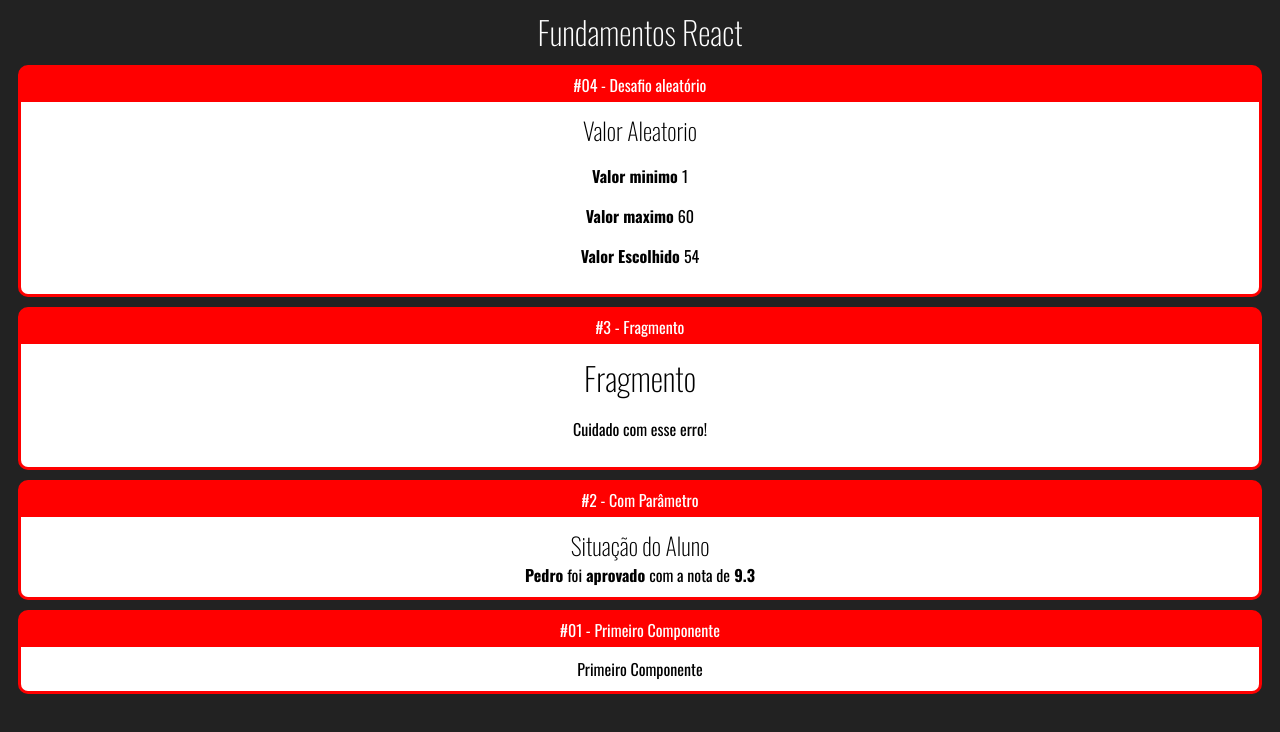
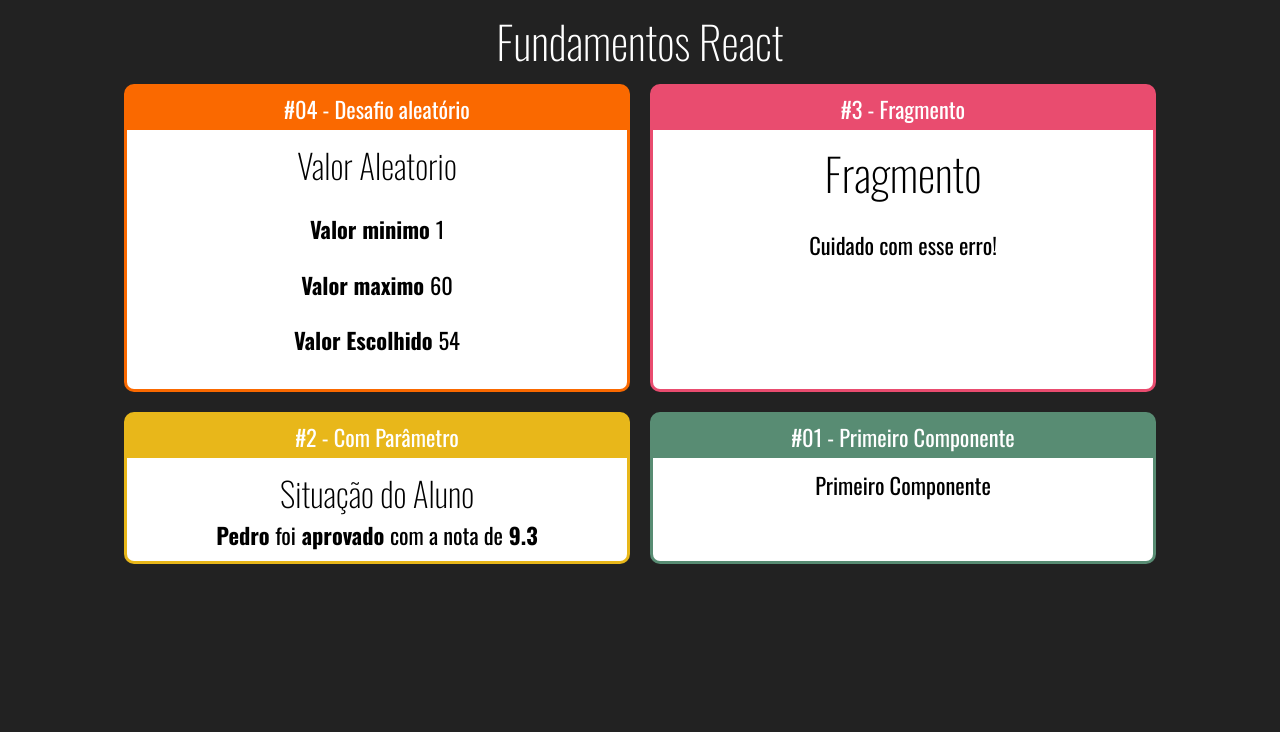
Before and after one commit to Roger-Franco/React, a React (Create React App) app in the folder fundamentos-react/: page / in a window 1280 px wide. Shown: the top 732 px of the page. Built offline with nearby package versions, Linux system fonts and the light colour scheme.

Commit message:
Implementando cores dinamicas ao projeto

```diff
--- /dev/null
+++ b/fundamentos-react/src/App.css
@@ -0,0 +1,5 @@
+.App .Cards {
+  display: flex;
+  justify-content: center;
+  flex-wrap: wrap;
+}
--- a/fundamentos-react/src/App.jsx
+++ b/fundamentos-react/src/App.jsx
@@ -1,6 +1,8 @@
 import React from "react";
 
-import Card from './components/layout/Card'
+import './App.css';
+
+import Card from "./components/layout/Card";
 import Aleatorio from "./components/basicos/Aleatorio";
 import ComParametro from "./components/basicos/ComParametro";
 import Primeiro from "./components/basicos/Primeiro";
@@ -9,15 +11,22 @@
 // eslint-disable-next-line import/no-anonymous-default-export
 export default () => {
   return (
-    <div id="App">
+    <div className="App">
       <h1>Fundamentos React</h1>
-      <Card titulo="#04 - Desafio aleatório"><Aleatorio min={1} max={60} /></Card>
-      <Card titulo="#3 - Fragmento"><Fragmento /></Card>
-      <Card titulo="#2 - Com Parâmetro"><ComParametro titulo="Situação do Aluno" aluno="Pedro" nota={9.3}  /></Card>
-      <Card titulo="#01 - Primeiro Componente"><Primeiro /></Card>
-
-
-
+      <div className="Cards">
+        <Card titulo="#04 - Desafio aleatório" color="#FA6900">
+          <Aleatorio min={1} max={60} />
+        </Card>
+        <Card titulo="#3 - Fragmento" color="#E94C6F">
+          <Fragmento />
+        </Card>
+        <Card titulo="#2 - Com Parâmetro" color="#E8B71A">
+          <ComParametro titulo="Situação do Aluno" aluno="Pedro" nota={9.3} />
+        </Card>
+        <Card titulo="#01 - Primeiro Componente" color="#588C73">
+          <Primeiro />
+        </Card>
+      </div>
     </div>
   );
-}
+};
--- a/fundamentos-react/src/components/basicos/Fragmento.jsx
+++ b/fundamentos-react/src/components/basicos/Fragmento.jsx
@@ -4,7 +4,7 @@
   return (
     <div>
       <h1>Fragmento</h1>
-        <p>Cuidado com esse erro!</p>
+      <p>Cuidado com esse erro!</p>
     </div>
   );
 };
--- a/fundamentos-react/src/components/layout/Card.css
+++ b/fundamentos-react/src/components/layout/Card.css
@@ -1,9 +1,13 @@
 .Card {
-  background-color: red;
-  border: 3px solid red;
+  border: 3px solid;
   border-radius: 10px;
   overflow: hidden;
   margin: 10px;
+
+  display: flex;
+  flex-direction: column;
+  max-width: 500px;
+  min-width: 500px;
 }
 
 .Card .Title {
@@ -13,6 +17,7 @@
 }
 
 .Card .Content {
+  flex: 1;
   background-color:#FFF;
   color: #000;
   padding: 10px;
--- a/fundamentos-react/src/components/layout/Card.jsx
+++ b/fundamentos-react/src/components/layout/Card.jsx
@@ -3,8 +3,13 @@
 
 // eslint-disable-next-line import/no-anonymous-default-export
 export default (props) => {
+
+  const cardStyle = {
+    backgroundColor: props.color || '#F00',
+    borderColor: props.color || '#F00'
+  }
   return (
-    <div className="Card">
+    <div className="Card" style={cardStyle}>
       <div className="Title">{props.titulo}</div>
       <div className="Content">{props.children}</div>
     </div>
--- a/fundamentos-react/src/index.css
+++ b/fundamentos-react/src/index.css
@@ -3,6 +3,7 @@
   background-color: #222;
   color: #FFF;
   text-align: center;
+  font-size: 1.4rem;
 }
 
 h1, h2, h3 {
```
